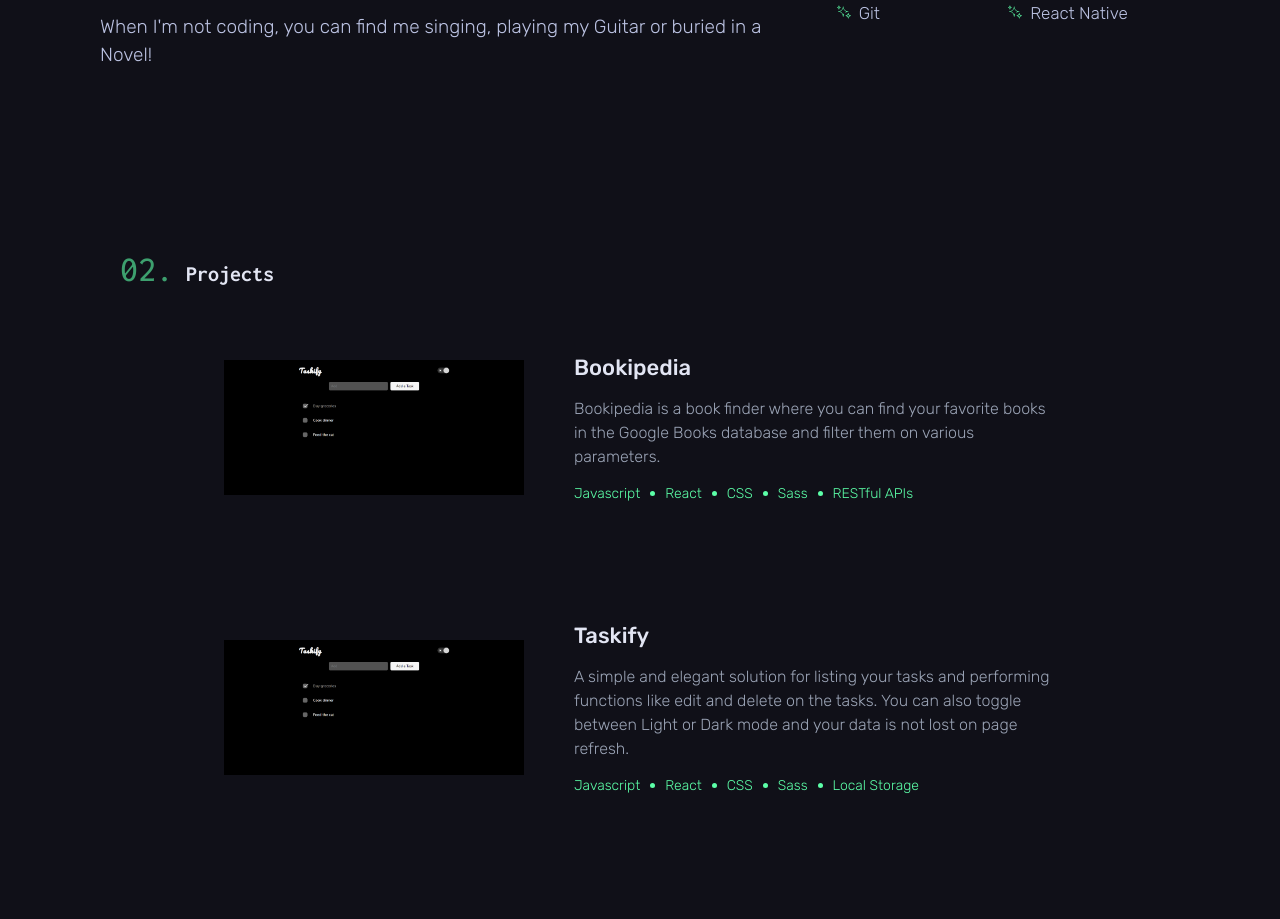
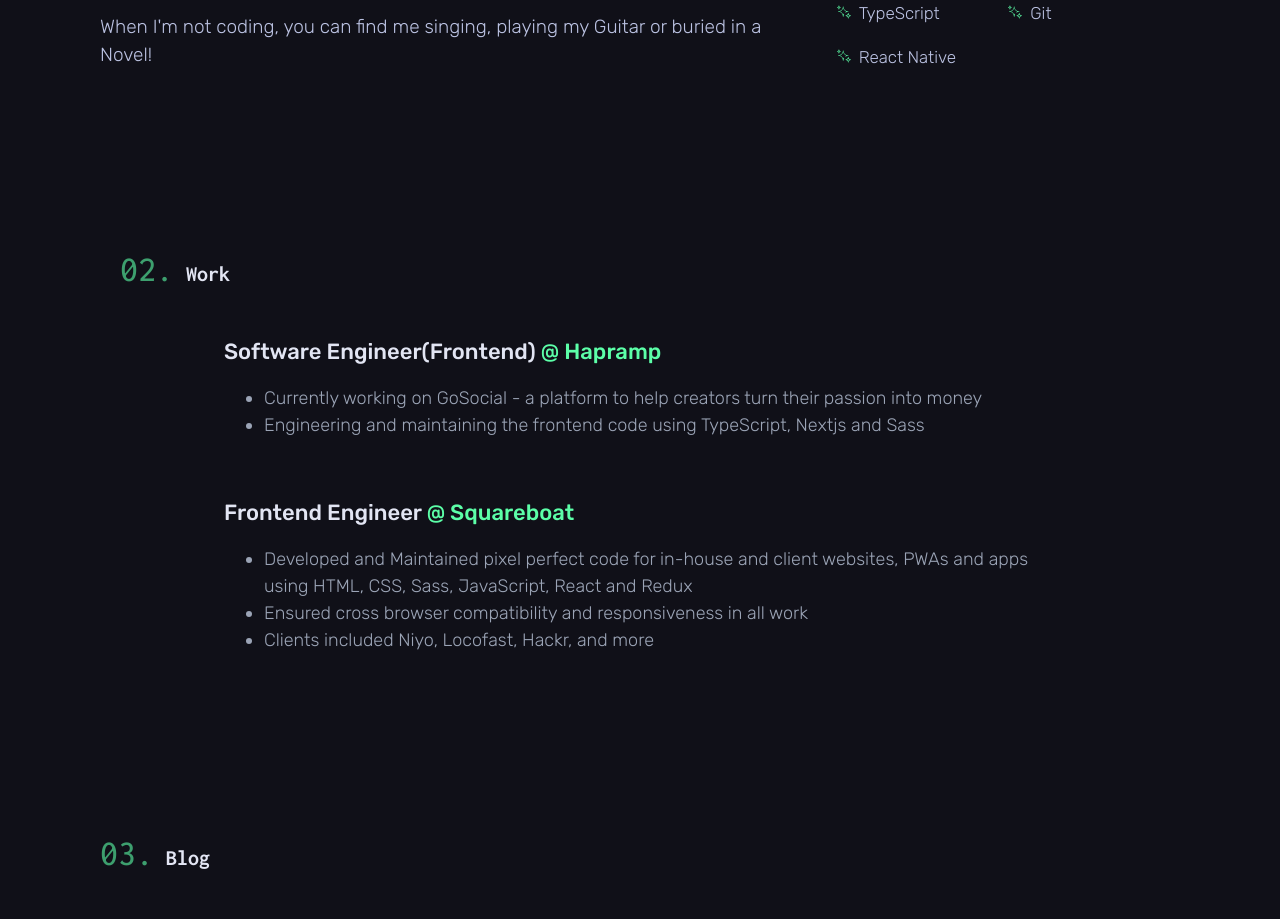
Before and after one commit to sushmita094/portfolio, a plain HTML site: page index.html in a window 1280 px wide. Shown: the part 1215-2134 px from the top of the page. Drawn offline with nearby package versions, Linux system fonts and the light colour scheme.

Commit message:
EDIT work section revamp

```diff
--- a/index.html
+++ b/index.html
@@ -1,23 +1,22 @@
 <!DOCTYPE html>
 <html lang="en">
+
 <head>
   <meta charset="UTF-8" />
   <meta http-equiv="X-UA-Compatible" content="IE=edge" />
   <meta name="viewport" content="width=device-width, initial-scale=1.0" />
   <link rel="stylesheet" href="app.css" />
-    <link
-      rel="stylesheet"
-      href="https://cdnjs.cloudflare.com/ajax/libs/font-awesome/5.15.2/css/all.min.css"
-    />
+  <link rel="stylesheet" href="https://cdnjs.cloudflare.com/ajax/libs/font-awesome/5.15.2/css/all.min.css" />
   <link href="https://unpkg.com/aos@2.3.1/dist/aos.css" rel="stylesheet">
 
   <title>Sushmita's Portfolio</title>
 </head>
+
 <body>
   <div class="wrapper">
     <div class="navbar">
       <a class="item1" href="#">About</a>
-        <a class="item2" href="#" onclick="scrollToSection('work')">Projects</a>
+      <a class="item2" href="#" onclick="scrollToSection('work')">Work</a>
       <a class="item3" href="#" onclick="scrollToSection('blog')">Blog</a>
       <a class="item4" href="mailto:sushmita094@gmail.com">Contact</a>
     </div>
@@ -36,32 +35,16 @@
           </p>
         </div>
         <div class="social">
-            <a
-              class="link"
-              href="https://www.linkedin.com/in/sushmita094/"
-              target="_blank"
-            >
+          <a class="link" href="https://www.linkedin.com/in/sushmita094/" target="_blank">
             <i class="fab fa-linkedin-in"></i>
           </a>
-            <a
-              class="link"
-              href="https://twitter.com/sushmitacodes"
-              target="_blank"
-            >
+          <a class="link" href="https://twitter.com/sushmitacodes" target="_blank">
             <i class="fab fa-twitter"></i>
           </a>
-            <a
-              class="link"
-              href="https://github.com/sushmita094"
-              target="_blank"
-            >
+          <a class="link" href="https://github.com/sushmita094" target="_blank">
             <i class="fab fa-github"></i>
           </a>
-            <a
-              class="link"
-              href="https://codepen.io/sushmita094"
-              target="_blank"
-            >
+          <a class="link" href="https://codepen.io/sushmita094" target="_blank">
             <i class="fab fa-codepen"></i>
           </a>
           <a class="link" href="https://dev.to/sushmita094" target="_blank">
@@ -74,12 +57,14 @@
       </div>
     </section>
 
-      <section class="about" >
-        <h2 class="section-title" data-aos="fade" data-aos-easing="ease-out" data-aos-offset="250" data-aos-duration="1000" data-aos-once="true">
+    <section class="about">
+      <h2 class="section-title" data-aos="fade" data-aos-easing="ease-out" data-aos-offset="250"
+        data-aos-duration="1000" data-aos-once="true">
         <span class="number">01.</span>
         <span class="name">About Me</span>
       </h2>
-        <div class="grid" data-aos="fade" data-aos-easing="ease-out" data-aos-offset="250" data-aos-duration="1000" data-aos-once="true">
+      <div class="grid" data-aos="fade" data-aos-easing="ease-out" data-aos-offset="250" data-aos-duration="1000"
+        data-aos-once="true">
         <div class="left">
           <p>
             Hi, I'm Sushmita Pandey. React happens to be the tool I use most
@@ -109,6 +94,7 @@
             <div class="skill">Redux</div>
             <div class="skill">Nextjs</div>
             <div class="skill">Sass</div>
+            <div class="skill">TypeScript</div>
             <div class="skill">Git</div>
             <div class="skill">React Native</div>
             </ul>
@@ -117,58 +103,38 @@
     </section>
 
     <section id="work" class="projects">
-        <h2 class="section-title" data-aos="fade" data-aos-easing="ease-out" data-aos-offset="250" data-aos-duration="1000" data-aos-once="true">
+      <h2 class="section-title" data-aos="fade" data-aos-easing="ease-out" data-aos-offset="250"
+        data-aos-duration="1000" data-aos-once="true">
         <span class="number">02.</span>
-          <span class="name">Projects</span>
+        <span class="name">Work</span>
       </h2>
       <div class="content">
         <div class="projects-grid">
-            <div class="project-card" data-aos="fade" data-aos-easing="ease-out" data-aos-offset="250" data-aos-duration="1000" data-aos-once="true">
-              <img class="image" src="taskify.png" />
+          <div class="project-card" data-aos="fade" data-aos-easing="ease-out" data-aos-offset="250"
+            data-aos-duration="1000" data-aos-once="true">
+            <!-- <img class="image" src="taskify.png" /> -->
             <div>
-                <a
-                  class="project-title"
-                  href="https://book-finder-react.netlify.app/"
-                  target="_blank"
-                  >Bookipedia</a
-                >
-                <p class="desc">
-                  Bookipedia is a book finder where you can find your favorite
-                  books in the Google Books database and filter them on various
-                  parameters.
-                </p>
-                <div class="tech-used">
-                  <span class="tech">Javascript</span>
-                  <span class="tech">React</span>
-                  <span class="tech">CSS</span>
-                  <span class="tech">Sass</span>
-                  <span class="tech">RESTful APIs</span>
-                </div>
+              <p class="project-title">Software
+                Engineer(Frontend) <span class="theme">@ Hapramp</span></p>
+              <ul class="desc">
+                <li>Currently working on GoSocial - a platform to help creators turn their passion into money</li>
+                <li>Engineering and maintaining the frontend code using TypeScript, Nextjs and Sass</li>
+              </ul>
             </div>
           </div>
 
-            <div class="project-card" data-aos="fade" data-aos-easing="ease-out" data-aos-offset="250" data-aos-duration="1000" data-aos-once="true">
-              <img class="image" src="taskify.png" />
+          <div class="project-card" data-aos="fade" data-aos-easing="ease-out" data-aos-offset="250"
+            data-aos-duration="1000" data-aos-once="true">
+            <!-- <img class="image" src="taskify.png" /> -->
             <div>
-                <a
-                  class="project-title"
-                  href="https://notes-app-react.netlify.app/"
-                  target="_blank"
-                  >Taskify</a
-                >
-                <p class="desc">
-                  A simple and elegant solution for listing your tasks and
-                  performing functions like edit and delete on the tasks. You
-                  can also toggle between Light or Dark mode and your data is
-                  not lost on page refresh.
-                </p>
-                <div class="tech-used">
-                  <span class="tech">Javascript</span>
-                  <span class="tech">React</span>
-                  <span class="tech">CSS</span>
-                  <span class="tech">Sass</span>
-                  <span class="tech">Local Storage</span>
-                </div>
+              <p class="project-title">Frontend Engineer <span class="theme">@ Squareboat</span></p>
+              <ul class="desc">
+                <li>Developed and Maintained pixel perfect code for in-house and client websites, PWAs and apps using
+                  HTML, CSS, Sass, JavaScript,
+                  React and Redux</li>
+                <li>Ensured cross browser compatibility and responsiveness in all work</li>
+                <li>Clients included Niyo, Locofast, Hackr, and more</li>
+              </ul>
             </div>
           </div>
         </div>
@@ -176,12 +142,14 @@
     </section>
 
     <section id="blog" class="blog">
-        <h2 class="section-title" data-aos="fade" data-aos-easing="ease-out" data-aos-offset="250" data-aos-duration="1000" data-aos-once="true">
+      <h2 class="section-title" data-aos="fade" data-aos-easing="ease-out" data-aos-offset="250"
+        data-aos-duration="1000" data-aos-once="true">
         <span class="number">03.</span>
         <span class="name">Blog</span>
       </h2>
 
-        <div class="content" data-aos="fade" data-aos-easing="ease-out" data-aos-offset="250" data-aos-duration="1000" data-aos-once="true">
+      <div class="content" data-aos="fade" data-aos-easing="ease-out" data-aos-offset="250" data-aos-duration="1000"
+        data-aos-once="true">
         <a href="#" class="blog-card-link">
           <div class="blog-card">
             <div>
@@ -238,12 +206,7 @@
         </a>
       </div>
       <div class="btn-wrapper">
-          <a
-            class="link-btn"
-            href="https://sushmita.hashnode.dev/"
-            target="_blank"
-            >Read More</a
-          >
+        <a class="link-btn" href="https://sushmita.hashnode.dev/" target="_blank">Read More</a>
       </div>
     </section>
 
@@ -253,4 +216,5 @@
   <script src="https://unpkg.com/aos@2.3.1/dist/aos.js"></script>
   <script src="app.js"></script>
 </body>
+
 </html>
--- a/styles/projects.scss
+++ b/styles/projects.scss
@@ -37,10 +37,6 @@ section.projects {
   }
 
   .projects-grid {
-    // display: grid;
-    // grid-template-columns: repeat(2, 1fr);
-    // grid-column-gap: 60px;
-
     @include mobile {
       grid-template-columns: none;
       grid-template-rows: repeat(2, 1fr);
@@ -48,46 +44,20 @@ section.projects {
     }
 
     .project-card {
-      display: flex;
-      align-items: center;
       width: 80%;
       margin: 0 auto;
 
       &:not(:first-child) {
-        margin-top: 100px;
+        margin-top: 60px;
 
         @include mobile {
-          margin-top: 60px;
+          margin-top: 50px;
         }
       }
 
-      @include mobile {
-        display: block;
+      @include mobile_and_tablet {
         width: 100%;
       }
-
-      @include tablet {
-        width: 100%;
-      }
-    }
-
-    .image {
-      width: 300px;
-      height: 180px;
-      object-fit: contain;
-      margin-right: 50px;
-
-      @include mobile {
-        width: 80%;
-        height: auto;
-        margin-left: 10%;
-        margin-right: 0;
-      }
-
-      // @include mobile {
-      //   width: 270px;
-      //   height: 180px;
-      // }
     }
 
     .project-title {
@@ -97,64 +67,26 @@ section.projects {
       color: $text-white;
       text-decoration: none;
       position: relative;
+      margin: 0 0 20px;
 
       @include mobile {
-        font-size: 20px;
+        font-size: 18px;
         margin-top: 20px;
       }
 
-      &::after {
-        position: absolute;
-        left: 0;
-        bottom: -3px;
-        content: "";
-        height: 3px;
-        background-color: $text;
-        width: 0%;
-        transition: all 0.25s ease-out;
-      }
-
-      &:hover {
-        &::after {
-          width: 100%;
-        }
+      .theme {
+        color: $theme;
       }
     }
 
     .desc {
-      // font-size: 14px;
+      font-size: 18px;
+      margin: 0;
       line-height: 1.5;
 
       @include mobile {
         font-size: 15px;
       }
     }
-
-    .tech-used {
-      font-size: 14px;
-      display: flex;
-      flex-wrap: wrap;
-
-      @include mobile {
-        font-size: 14px;
-      }
-    }
-
-    .tech {
-      color: $theme;
-
-      &:not(:last-child) {
-        &:after {
-          content: "";
-          background: $theme;
-          width: 5px;
-          height: 5px;
-          border-radius: 50%;
-          display: inline-block;
-          margin: 0 10px;
-          vertical-align: middle;
-        }
-      }
-    }
   }
 }
```
Also changed, not shown: app.css, 1 other file. Lines whose indentation alone changed are shown as unchanged.
